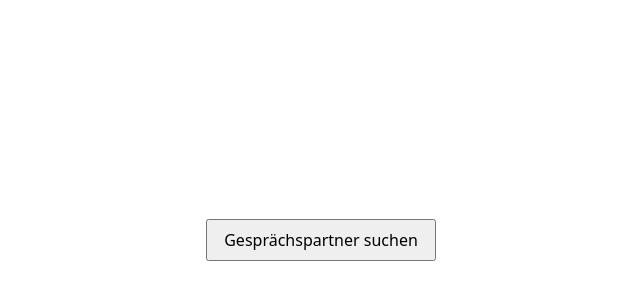
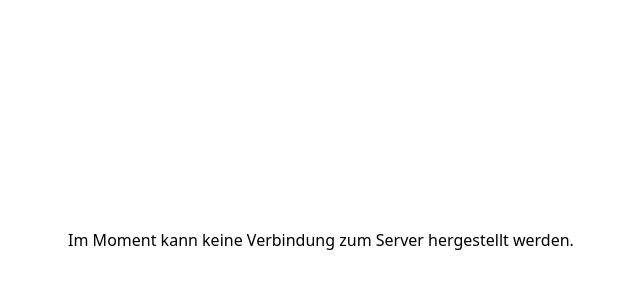
Before and after one commit to grorp/hangover, a website: page src/frontend/index.html in a window 1280 px wide. Shown: the part 160-460 px from the top of the page, without its empty margins (319-959 px from the left). Drawn offline with nearby package versions, Linux system fonts and the light colour scheme; no server answers.

Commit message:
Handle connection errors

```diff
--- a/src/frontend/index.css
+++ b/src/frontend/index.css
@@ -100,6 +100,10 @@ input[type="text"] {
 
 /* view "peer left */
 
+#view-peer-left {
+  padding: 2rem;
+}
+
 #view-peer-left-info {
   margin: auto;
 }
@@ -109,3 +113,13 @@ input[type="text"] {
   right: 1rem;
   bottom: 1rem;
 }
+
+/* view "no connection */
+
+#view-no-connection {
+  padding: 2rem;
+}
+
+#view-no-connection-info {
+  margin: auto;
+}
--- a/src/frontend/index.html
+++ b/src/frontend/index.html
@@ -55,6 +55,13 @@
       <button id="view-peer-left-ok">OK</button>
     </main>
 
+    <!-- view "no connection" -->
+    <main id="view-no-connection" class="view">
+      <div id="view-no-connection-info">
+        Im Moment kann keine Verbindung zum Server hergestellt werden.
+      </div>
+    </main>
+
     <script src="./socket.io/socket.io.min.js"></script>
     <script type="module" src="./index.js"></script>
   </body>
--- a/src/frontend/index.js
+++ b/src/frontend/index.js
@@ -23,6 +23,8 @@ const viewChatInput = id("view-chat-input");
 
 const viewPeerLeft = id("view-peer-left");
 const viewPeerLeftOK = id("view-peer-left-ok");
+
+const viewNoConnection = id("view-no-connection");
 
 viewStartSearch.addEventListener("click", () => {
   deactivate(viewStart);
@@ -104,15 +106,15 @@ viewChatLeave.addEventListener("click", () => {
   socket.emit("leave_peer");
 
   deactivate(viewChat);
+  viewChatReset();
   activate(viewStart);
-  viewChatReset();
 });
 
 socket.on("peer_left", () => {
   if (isActive(viewChat)) {
     deactivate(viewChat);
+    viewChatReset();
     activate(viewPeerLeft);
-    viewChatReset();
   }
 });
 
@@ -120,3 +122,25 @@ viewPeerLeftOK.addEventListener("click", () => {
   deactivate(viewPeerLeft);
   activate(viewStart);
 });
+
+const handleDisconnect = () => {
+  const view = document.querySelector(".view.active");
+
+  if (view !== viewNoConnection) {
+    deactivate(view);
+    if (view === viewChat) {
+      viewChatReset();
+    }
+    activate(viewNoConnection);
+  }
+};
+
+socket.on("connect_error", handleDisconnect);
+socket.on("disconnect", handleDisconnect);
+
+socket.on("connect", () => {
+  if (isActive(viewNoConnection)) {
+    deactivate(viewNoConnection);
+    activate(viewStart);
+  }
+});
```
